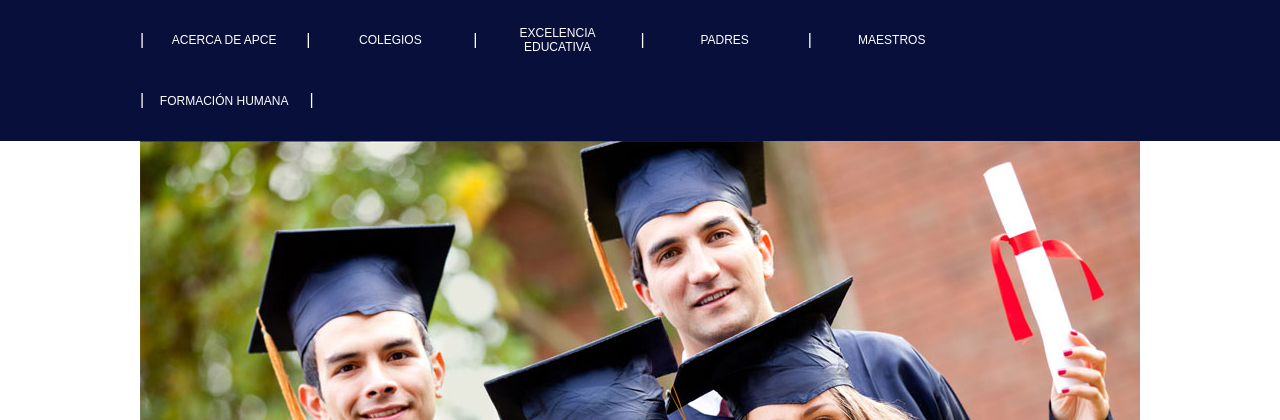
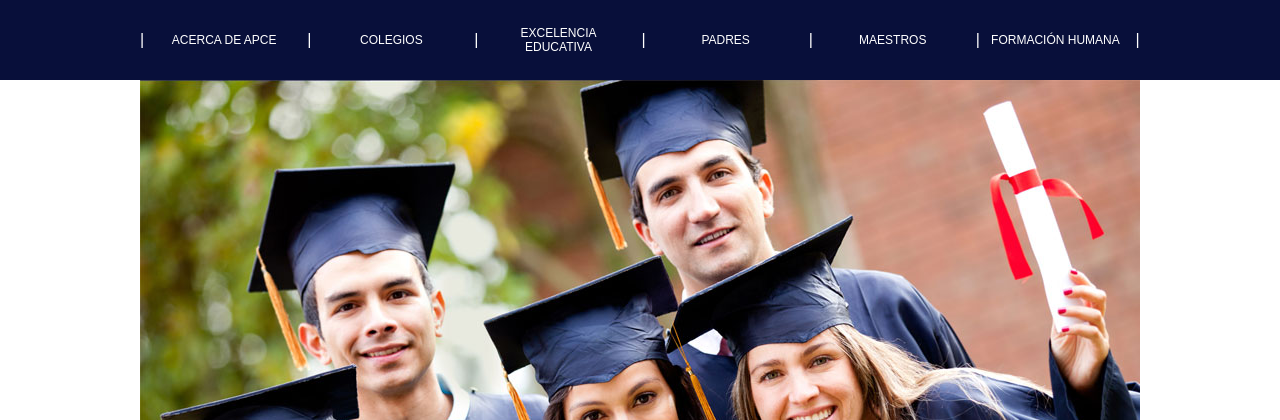
Before and after one commit to iwannabaa/apce, a PHP site: page / in a window 1280 px wide. Shown: the part 168-588 px from the top of the page. Run offline with PHP 8.4, Linux system fonts and the light colour scheme; some libraries are stand-ins or nearby versions.

Commit message:
Update main.css

```diff
--- a/css/main.css
+++ b/css/main.css
@@ -176,7 +176,8 @@ textarea {
 }
 .main-menu li:last-child a {
     margin-left: 10px;
-    margin-right: 9px;
+    margin-right: 10px;
+    width: 131px;
 }
 .main-menu li::before {
     content: "|";
@@ -198,10 +199,6 @@ textarea {
     margin-left: 10px;
     margin-right: 10px;
     font-size: 12px;
-}
-.main-menu li:first-child a,
-.main-menu li:last-child a {
-    width: 142px;
 }
 .main-menu a:hover {
     background: #c42026;
```
